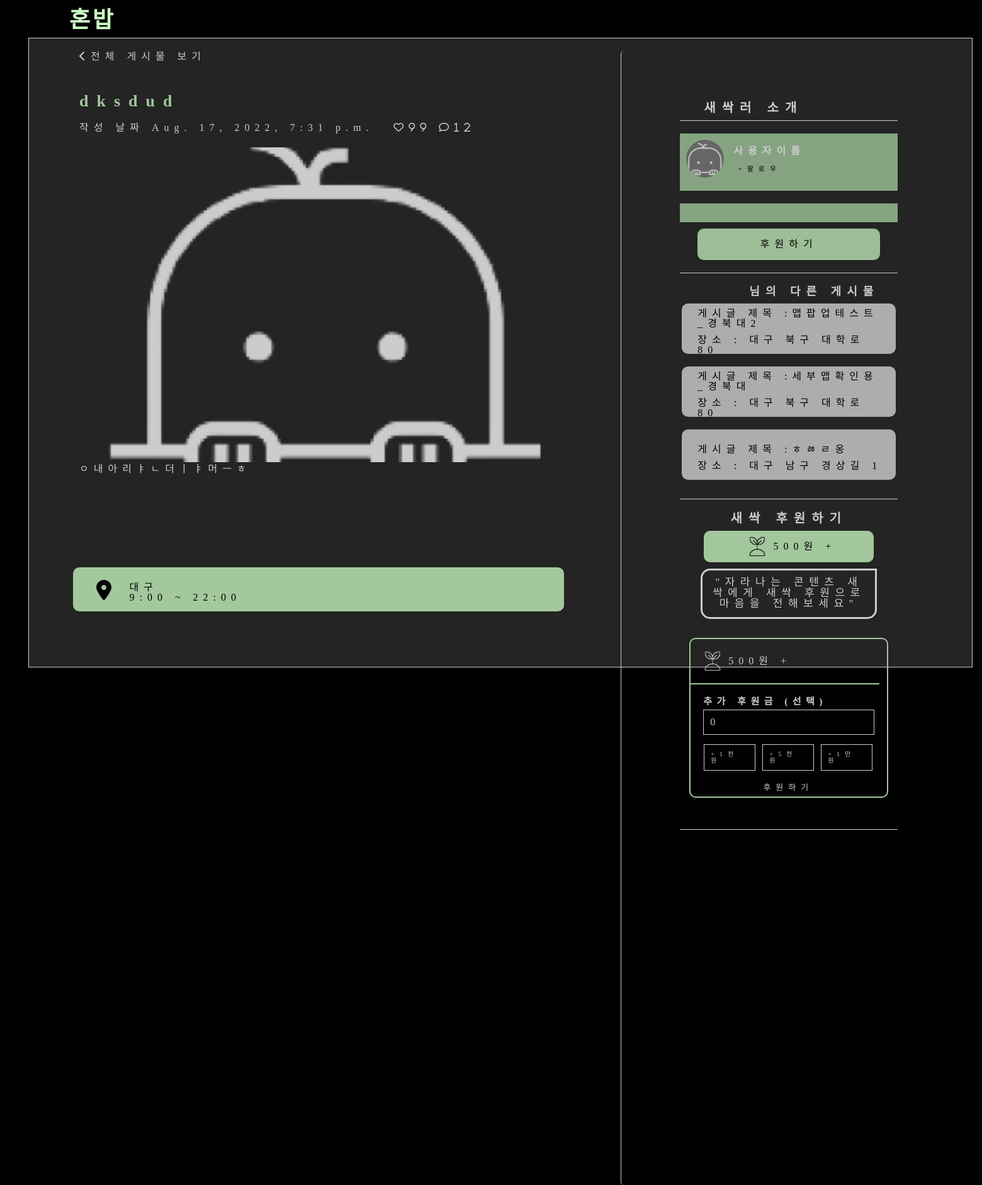
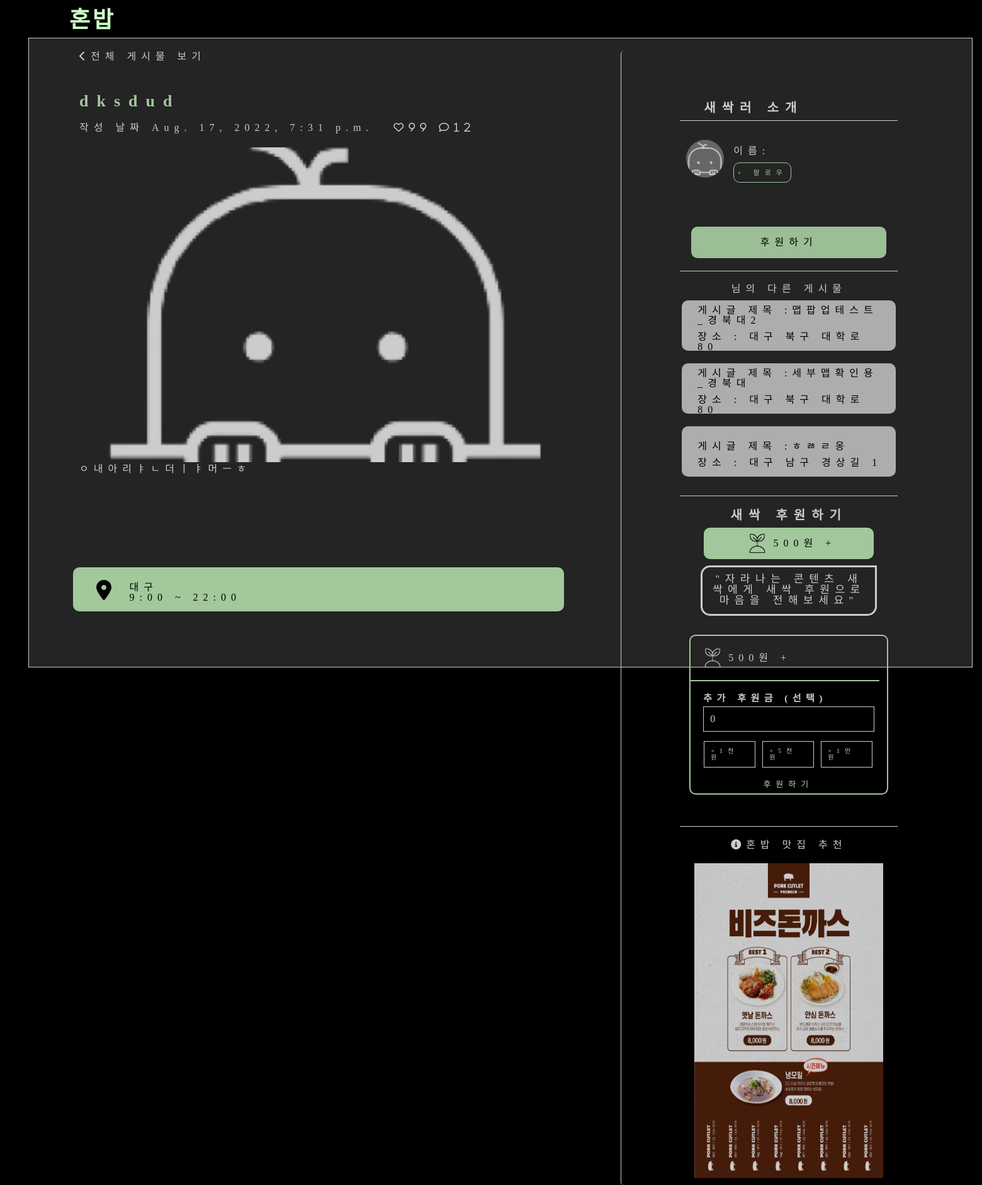
Before and after one commit to sungholion/AloneAlong_Django, a Django app: page /honbabdetail/21 in a window 1560 px wide. Shown: the part 60-1942 px from the top of the page at 63% size. Run offline with Django 4.2, Linux system fonts and the light colour scheme; data comes from the database, SQL or seed files in the repository; some libraries are stand-ins or nearby versions.

Commit message:
detail post html 수정
1. 광고 박스 이미지 넣음
2. 우측 스크롤 전체적으로 수정함

```diff
--- a/alongalone/static/css/screen/detail/newdetailpost.css
+++ b/alongalone/static/css/screen/detail/newdetailpost.css
@@ -1,6 +1,10 @@
 
     body {
         background-color: black;
+    }
+
+    button{
+        all: unset;
     }
 
     .header-col2 a :first-child{
@@ -35,7 +39,6 @@
         border: 1px solid white;
         width: 1000px;
         height: 1000px;
-
         margin: 250px 0px;
         margin-left: 150px;
         position: relative;
@@ -424,13 +427,11 @@
 
 /* 얼롱인 소개  */
 .user_profile{
-
     display: flex;
     padding: 10px 0px;
     box-sizing: border-box;
     width: 80%;
-    background-color: #A7CCA2;
-    margin-bottom: 20px;
+    margin-bottom: 10px;
 }
 
 .user_profile_img img {
@@ -452,23 +453,36 @@
     padding: 10px 5px;
 }
 
+.user_profile_col_text {
+    display: flex;
+    color:white;
+}
+
 .user_profile_name {
-    color:white;
     font-weight: 700;
     margin-bottom: 5px;
+    margin-left: 10px;
 
 }
 /* follow button */
 .user_profile_follow {
-    width: 73px;
+    width: 80px;
     padding: 5px;
+    border-radius: 10px;
+    margin-top: 10px;
+    color: #CCF9C5;
     height: 20px;
-    border: none;
+    border: 1px solid #CCF9C5;
     display: flex;
     align-items: center;
     text-align: center;
     font-size: 11px;
     justify-content: center;
+}
+
+.user_profile_follow:hover {
+    background-color: #6c9d65;
+    color: white;
 }
 /* user_profile_message */
 
@@ -477,13 +491,13 @@
     height: 30px;
     font-size: 15px;
     margin-bottom: 10px;
-    background-color: #A7CCA2;
+    color: white;
+
 }
 
 /* 얼롱인에게 새싹 후원 하기 */
 .support_btn {
-    width: 130px;
-
+    width: 150px;
     height: 30px;
     border-radius: 10px;
     border: none;
@@ -492,19 +506,25 @@
     justify-content: center;
     align-items: center;
     padding: 10px;
+}
 
-}
 
 
 
 /* 다른 게시물 */
 
+.another_post_text {
+    display: flex;
+    position: relative;
+    left: -5px;
+    color: white;
+}
 
 .another_post_h3 {
     color: white;
     font-size: 18px;
     font-weight: 600;
-    margin-left: 80px;
+    margin-right: 10px;
 }
 .another_post {
     box-sizing: border-box;
@@ -635,9 +655,7 @@
     all: unset;
 }
 
-button{
-    all: unset;
-}
+
 
 .sponsomoneyAdd input {
 
@@ -689,6 +707,8 @@
 /* 광고,이벤트 이미지 랜덤재생 */
 
 
+
+
 #adBox {
     width: 300px;
     height: 500px;
--- a/alongalone/templates/honbabdetail.html
+++ b/alongalone/templates/honbabdetail.html
@@ -173,9 +173,16 @@
                     {% endif %}
                 </div>
                 <div class="user_profile_col">
-                    <div class="user_profile_name"> 사용자이름{{ user_author.nickname }}</div>
+                    <div class="user_profile_col_text">
+
+                    </div>
+                    <div class="user_profile_col_text">
+                        <label>이름: </label>
+                        <div class="user_profile_name">{{ user_author.nickname }}</div>
+                    </div>
+
                     <!-- B : 사용자 이름 나오게-->
-                    <button class="user_profile_follow">+팔로우</button>
+                    <button class="user_profile_follow"> + 팔로우</button>
                 </div>
             </div>
             <!-- B : 사용자 짧은 소개글 -->
@@ -193,8 +200,12 @@
             <!-- 가로 border -->
             <hr>
 
-            <h3 class="another_post_h3"> {{user_author.nickname}}님의 다른 게시물</h3>
+            <div class="another_post_text">
+                <h3 class="another_post_h3">{{user_author.nickname}}</h3>
+                <label>님의 다른 게시물</label>
                 <!-- B : 해당 유저의 다른 게시글을 띄워야 함 -->
+            </div>
+
             {% for post in current_posts %}
             <!-- 3번 반복함!! -->
             <div class="another_post">
@@ -302,10 +313,14 @@
             <hr>
 
             <!-- 광고,이벤트 이미지 랜덤재생 -->
-            <div id="adBox">
+
+            <div class="adTitle" style="color: white; margin-bottom: 20px;"><i class="fa-solid fa-circle-info"></i>혼밥 맛집
+                추천</div>
+
+            <img id="adBox" src="">
 
 
-            </div>
+
 
         </div>
 
@@ -488,39 +503,28 @@
     }
 </style>
 
-<!— ad box js —>
+<!-- ad box js  -->
 
 <script>
     /* // random color play */
 
     const adBox = document.getElementById("adBox")
-        const colors = ["#ef5777",
-            "#575fcf",
-            "#4bcffa",
-            "#34e7e4",
-            "#0be881",
-            "#f53b57",
-            "#3c40c6",
-            "#0fbcf9",
-            "#00d8d6",
-            "#05c46b",
-            "#ffc048",
-            "#ffdd59",
-            "#ff5e57",
-            "#d2dae2",
-            "#485460",
-            "#ffa801",
-            "#ffd32a",
-            "#ff3f34"
+    const adphoto = [
+        "pic1.png",
+        "pic2.png",
+        "pic3.png",
+        "pic4.png",
+        "pic5.png",
+        "pic6.png",
+        "pic7.png",
+        "pic8.png",
+        "pic9.png",
     ];
 
     setInterval(() => {
-            const randomColor = colors[Math.floor(Math.random() * colors.length)];
-
-            adBox.style.background = `${randomColor}`;
-        }
-
-            , 2000);
+        const randomAdphoto = adphoto[Math.floor(Math.random() * adphoto.length)];
+        adBox.src = `/static/img/ad/${randomAdphoto}`;
+    }, 1500);
 </script>
 
 {% endblock %}
```
Also changed, not shown: alongalone/templates/map_popup.html (+19 -13 lines). Lines whose indentation alone changed are shown as unchanged.
